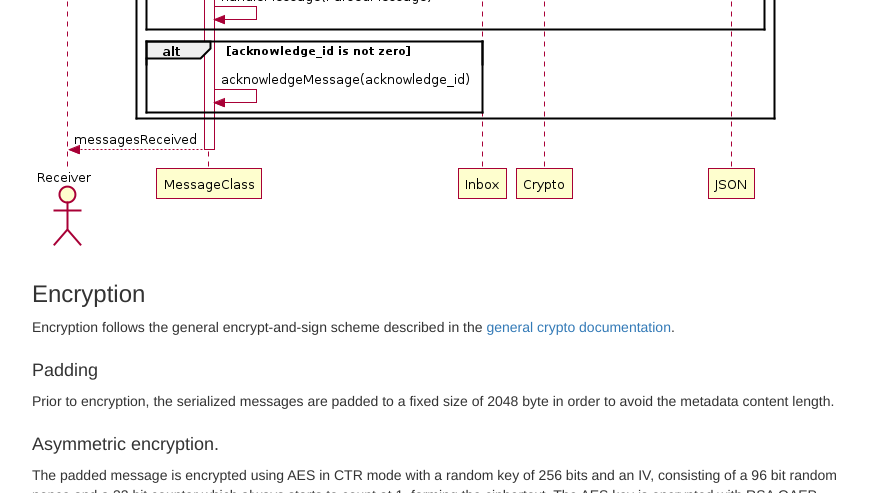
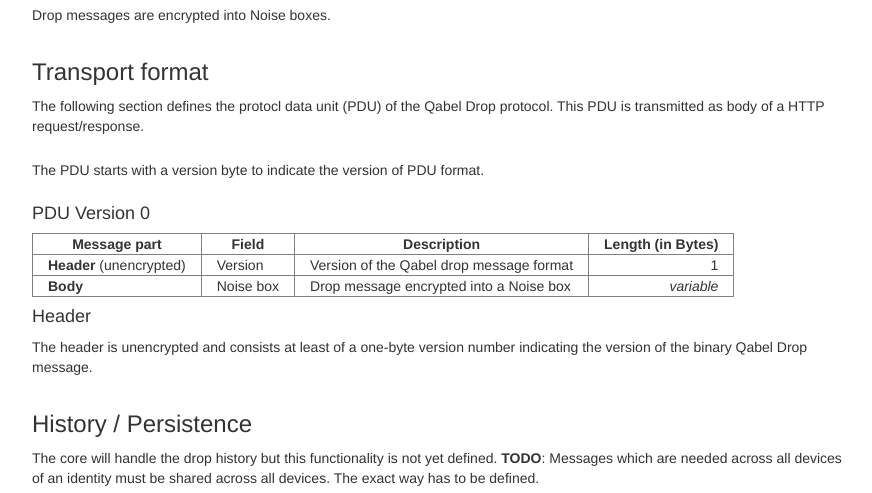
Before and after one commit to Qabel/qabel.github.io, a Jekyll site: the page built from _docs/Qabel-Client-Drop.md, in a window 1280 px wide and 1400 px high, scrolled down 3316 px, cut to the strip 69-562 px from the top of the window. Shown: the whole strip, without its empty margins (338-1210 px from the left). Built offline with Jekyll 4.4.1, drawn with Linux system fonts in a browser that asks for light colours; Markdown is read by kramdown in place of the engine named in the settings; some of the changed text lies outside the part shown.

Commit message:
Included Noise into documentation

````diff
--- a/_docs/Qabel-Client-Drop.md
+++ b/_docs/Qabel-Client-Drop.md
@@ -30,11 +30,11 @@
 The client will send the message to the server.
 
 **On sending success:**
-The server will return the specific [response](https://github.com/Qabel/intern-doc/wiki/Qabel-Protocol-Drop#methods).
+The server will return the specific [response](../Qabel-Protocol-Drop#methods).
 The message will be added to the history if this is wanted.
 
 **On sending failure:**
-The server will return the specific [response](https://github.com/Qabel/intern-doc/wiki/Qabel-Protocol-Drop#methods).
+The server will return the specific [response](../Qabel-Protocol-Drop#methods).
 The user will be informed and/or the client will try to resend the message.
 
 #### Get message
@@ -42,10 +42,10 @@
 The client will request new messages from the server.
 
 **On receiving success:**
-The server will return a specific [response] (https://github.com/Qabel/intern-doc/wiki/Qabel-Protocol-Drop#methods) including the new messages.
+The server will return a specific [response] (../Qabel-Protocol-Drop#methods) including the new messages.
 
 **On receiving failure:**
-The server will return a specific [response] (https://github.com/Qabel/intern-doc/wiki/Qabel-Protocol-Drop#methods).
+The server will return a specific [response] (../Qabel-Protocol-Drop#methods).
 The user will be informed and/or the client will retry to receive the messages.
 
 ### Format and structure of a message
@@ -110,24 +111,7 @@
 ![Sequence diagram receive messages](/images/sequencediagram_receive_messages.png)
 
 ### Encryption
-Encryption follows the general encrypt-and-sign scheme described in the [general crypto documentation](../Components-Crypto/#encrypt-and-sign).
-
-#### Padding
-Prior to encryption, the serialized messages are padded to a fixed size of 2048 byte in order to avoid the metadata content length.
-
-#### Asymmetric encryption.
-The padded message is encrypted using AES in CTR mode with a random key of 256 bits and an IV, consisting of a 96 bit random nonce and a 32 bit counter which always starts to count at 1, forming the ciphertext.
-The AES key is encrypted with RSA OAEP encryption scheme using the recipients public encryption key (cf. [multiple key-pair concept](../Components-Crypto/#multiple-key-pair-concept)).
-The encrypted message is created by concatenating three fields without any delimiter; the encrypted AES key, the AES nonce (first 12 bytes of the IV), and the ciphertext.
-For example, with a 2048 bit RSA key the encrypted message looks like this:
-
-```json
-  RSA_encrypt([256 byte AES key])[12 bytes AES nonce][2K-1-2048-12 bytes AES ciphertext]
-```
-
-#### Signature
-
-A digest of the final encrypted message including header, the encrypted AES key, the AES nonce, and the ciphertext is created via the SHA512 hash function. The digest is signed with the senders private signing key (cf. [multiple key-pair concept](../Components-Crypto/#multiple-key-pair-concept)) using the RSASSA-PSS scheme. The signature is appended to the previously created encrypted message, forming the authenticated encrypted message.
+Drop messages are encrypted into Noise boxes.
 
 ### Transport format
 The following section defines the protocl data unit (PDU) of the Qabel Drop protocol.
@@ -139,11 +123,12 @@
 
 | Message part | Field | Description | Length (in Bytes) |
 | ------------ | ----- | ----------- | ---------------: |
-| **Header** (unencrypted) | Version | Version of the Qabel Drop PDU format (here 0)| 1 |
-| **Key** | Key (encrypted with the public key of the recipient) | Newly generated key used with the symmetric block cipher to encrypt the data | 256 |
-|         | Initialisation data (unencrypted) | Data to initialize a symmetric block cipher (e.g. an nonce) | 12 |
-| **Data** (encrypted with symmetric block cipher) | Payload + Padding | Original Qabel drop message appended by padding | 2048 |
-| **Signature** | Signature | Digital signature of Header, Key and Data made with sender's private key | 256 |
+| **Header** (unencrypted) | Version | Version of the Qabel drop message format | 1 |
+| **Body** | Noise box | Drop message encrypted into a Noise box | *variable* |
+
+#### Header
+The header is unencrypted and consists at least of a one-byte version number indicating
+the version of the binary Qabel Drop message.
 
 ### History / Persistence
 
````
Also changed, not shown: other parts of _docs/Qabel-Client-Drop.md (+1 -0 lines), _docs/Components-Crypto.md (+14 -37 lines), _docs/Qabel-Client-Configuration.md (+8 -16 lines), images/sequencediagram_receive_messages.txt (+19 -25 lines), images/sequencediagram_send_messages.txt (+18 -23 lines), images/sequencediagram_receive_messages.png, images/sequencediagram_send_messages.png.
